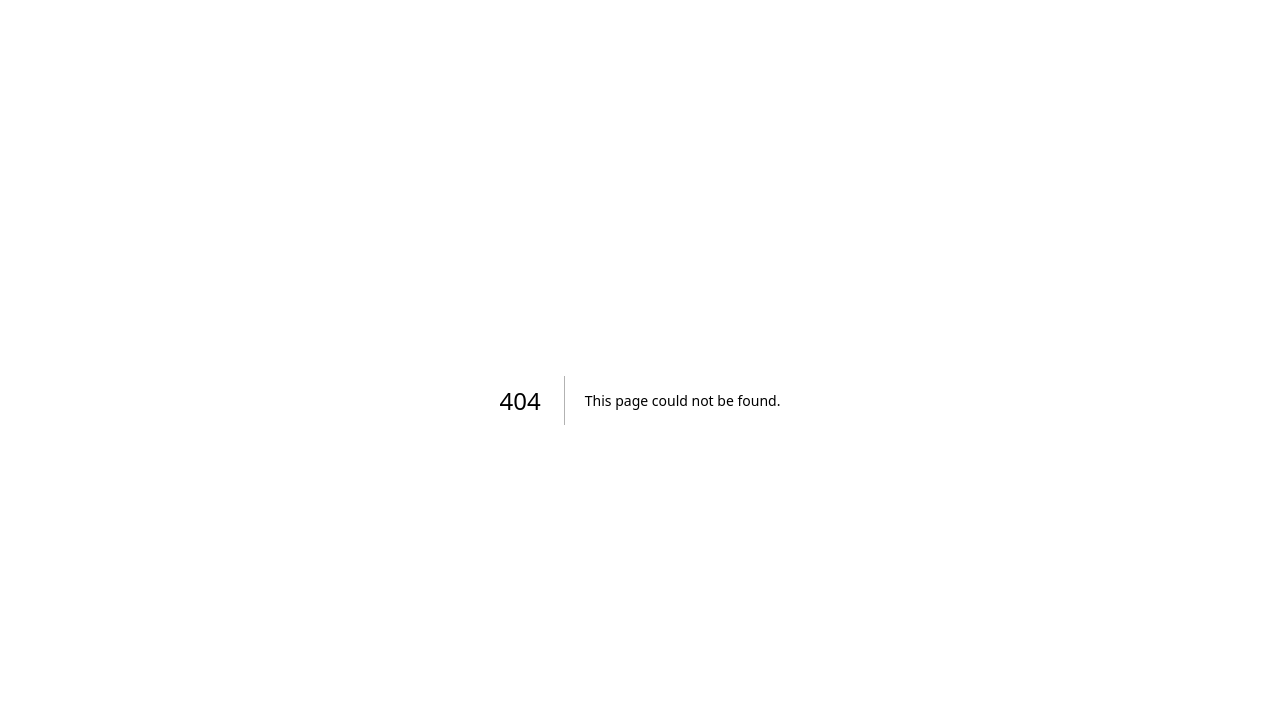
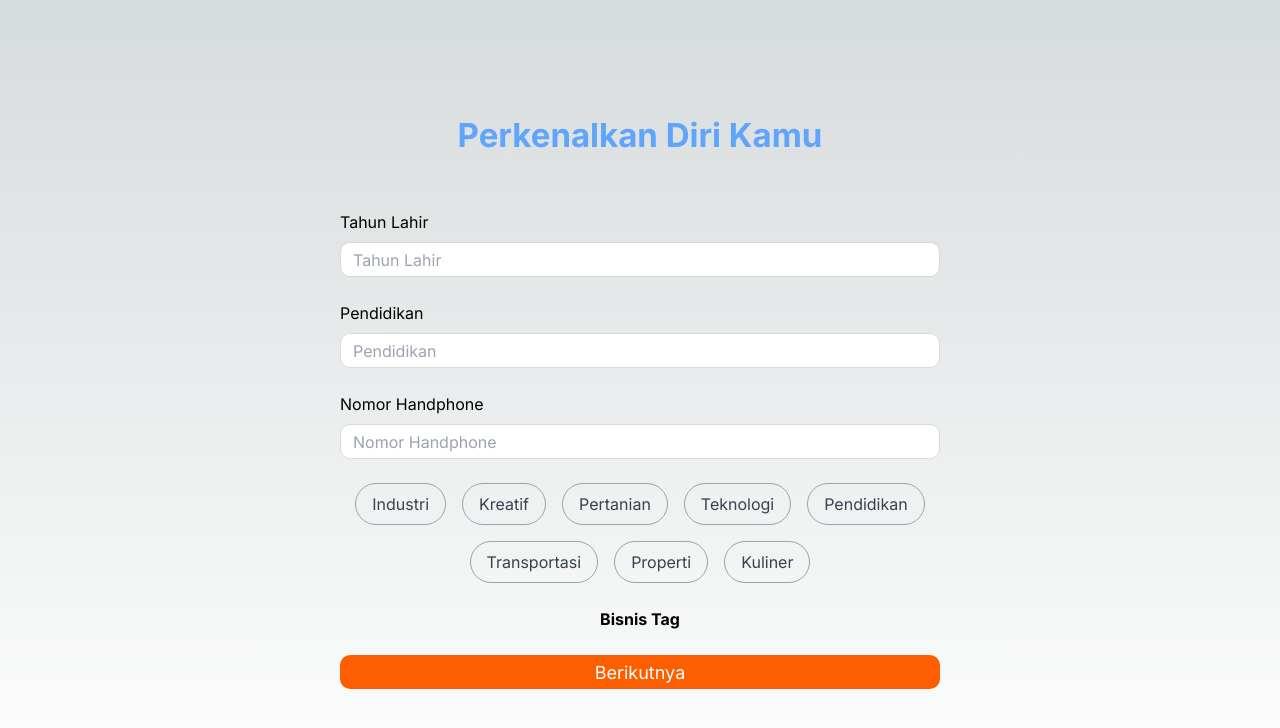
Before and after one commit to IryIndriyanto/yakuse-fe, a Next.js app: page /edit-profile in a window 1280 px wide. Before the commit this address had no page. Shown: the top 728 px of the page. Built offline with nearby package versions, Linux system fonts and the light colour scheme.

Commit message:
feat: layouting edit profile form

```diff
--- /dev/null
+++ b/src/app/edit-profile/page.tsx
@@ -0,0 +1,124 @@
+"use client";
+
+import FormButton from "@/components/FormButton";
+import InputForm from "@/components/InputForm";
+import { ErrorMessage, Field, Formik } from "formik";
+import { useState } from "react";
+import * as Yup from "yup";
+
+const EditProfile = () => {
+  const [isLoading, setIsLoading] = useState(false);
+
+  const categories = [
+    "Industri",
+    "Kreatif",
+    "Pertanian",
+    "Teknologi",
+    "Pendidikan",
+    "Transportasi",
+    "Properti",
+    "Kuliner",
+  ];
+
+  const initialValues = {
+    birthYear: "",
+  };
+
+  const validationSchema = Yup.object({
+    birthYear: Yup.string().required(),
+  });
+
+  function handleRegister() {}
+
+  return (
+    <main className="h-[100vh] flex items-center justify-center">
+      <div className="max-w-[600px] flex flex-col justify-center items-center">
+        <h1 className="text-[33px] font-[700] text-blue-400">
+          Perkenalkan Diri Kamu
+        </h1>
+        <Formik
+          initialValues={initialValues}
+          validationSchema={validationSchema}
+          onSubmit={handleRegister}
+        >
+          {({ values, handleChange, handleSubmit }) => {
+            return (
+              <form
+                onSubmit={handleSubmit}
+                className="flex flex-col justify-center items-center gap-6 mt-[50px]"
+              >
+                <Field
+                  component={InputForm}
+                  id="birthYear"
+                  name="birthYear"
+                  label="Tahun Lahir"
+                  type="text"
+                  placeholder="Tahun Lahir"
+                  value={values.birthYear}
+                  onChange={handleChange}
+                />
+                <ErrorMessage
+                  name="birthYear"
+                  component="div"
+                  className="text-red-500 text-[14px] font-[500] h-[20px] w-full"
+                />
+
+                <Field
+                  component={InputForm}
+                  id="birthYear"
+                  name="birthYear"
+                  label="Pendidikan"
+                  type="text"
+                  placeholder="Pendidikan"
+                  value={values.birthYear}
+                  onChange={handleChange}
+                />
+                <ErrorMessage
+                  name="birthYear"
+                  component="div"
+                  className="text-red-500 text-[14px] font-[500] h-[20px] w-full"
+                />
+
+                <Field
+                  component={InputForm}
+                  id="birthYear"
+                  name="birthYear"
+                  label="Nomor Handphone"
+                  type="text"
+                  placeholder="Nomor Handphone"
+                  value={values.birthYear}
+                  onChange={handleChange}
+                />
+                <ErrorMessage
+                  name="birthYear"
+                  component="div"
+                  className="text-red-500 text-[14px] font-[500] h-[20px] w-full"
+                />
+
+                <div className="flex flex-wrap justify-center gap-4">
+                  {categories.map((category, index) => (
+                    <button
+                      key={index}
+                      className="border border-gray-400 rounded-full px-4 py-2 text-gray-700 hover:bg-gray-200 transition"
+                    >
+                      {category}
+                    </button>
+                  ))}
+                </div>
+                <p className="font-bold">Bisnis Tag</p>
+
+                <FormButton
+                  text={isLoading ? "Loading..." : "Berikutnya"}
+                  type="submit"
+                  disabled={isLoading}
+                />
+              </form>
+            );
+          }}
+        </Formik>
+      </div>
+    </main>
+  );
+};
+
+export default EditProfile;
```
